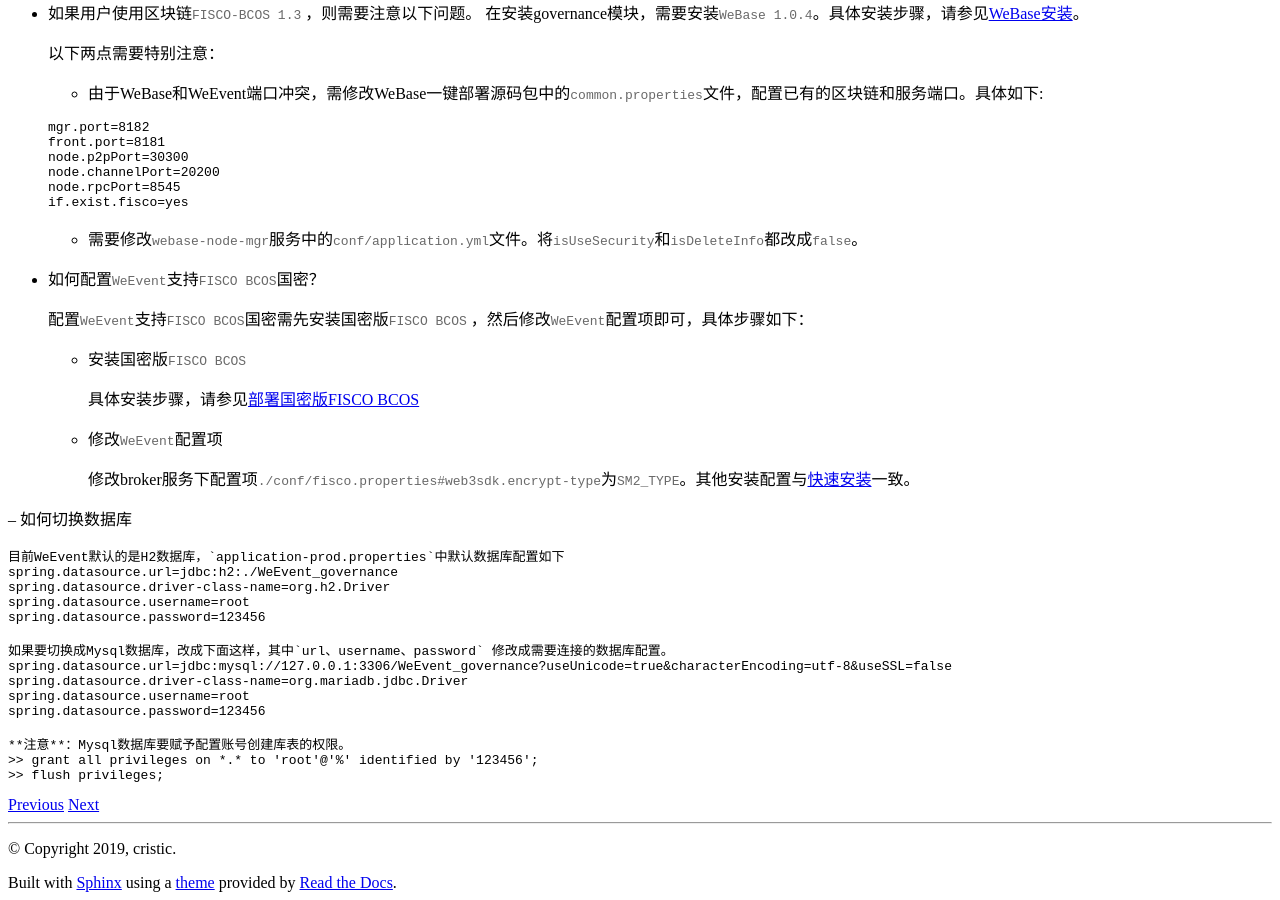
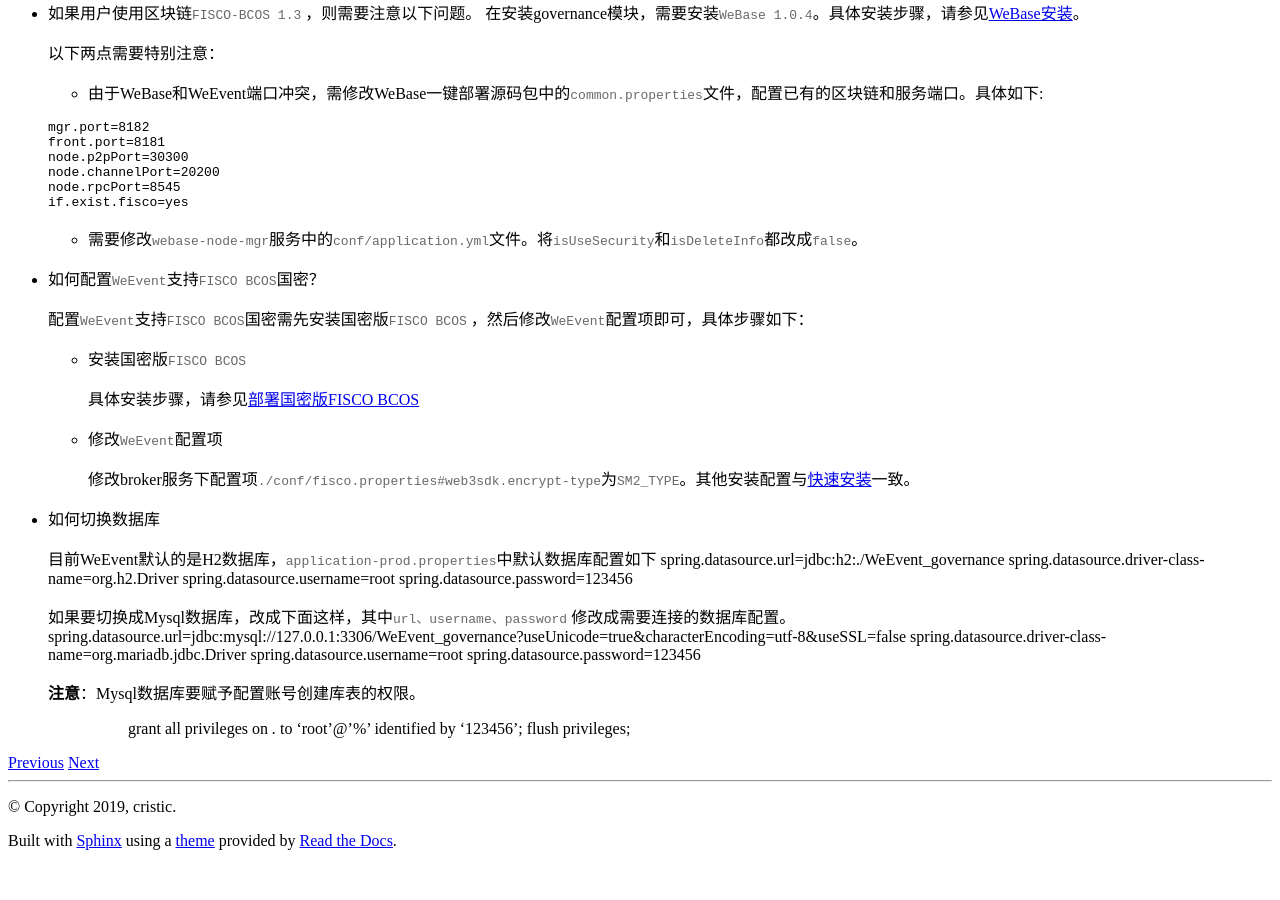
Before and after one commit to WeBankBlockchain/WeEvent-docs, a Sphinx documentation site: the page built from docs/faq/weevent.md, in a window 1280 px wide and 900 px high, scrolled down 2009 px. Built offline with Sphinx 7.4.7 and the Read the Docs theme 2.0.0, drawn with Linux system fonts in a browser that asks for light colours; after the commit the page ends 2867 px from its top, so only the background shows below that.

Commit message:
modify format

```diff
--- a/docs/faq/weevent.md
+++ b/docs/faq/weevent.md
@@ -106,7 +106,7 @@
 
      修改broker服务下配置项`./conf/fisco.properties#web3sdk.encrypt-type`为`SM2_TYPE`。其他安装配置与[快速安装](../install/quickinstall.md)一致。
 
--- 如何切换数据库
+- 如何切换数据库
 
     目前WeEvent默认的是H2数据库，`application-prod.properties`中默认数据库配置如下
     spring.datasource.url=jdbc:h2:./WeEvent_governance
```
